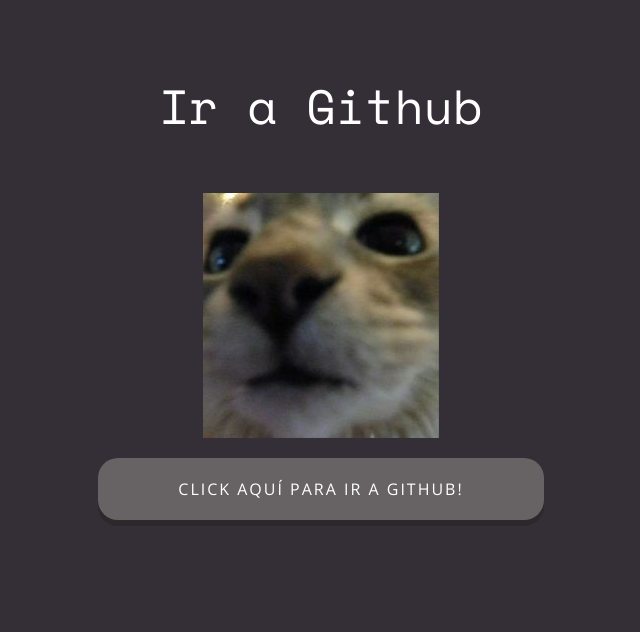
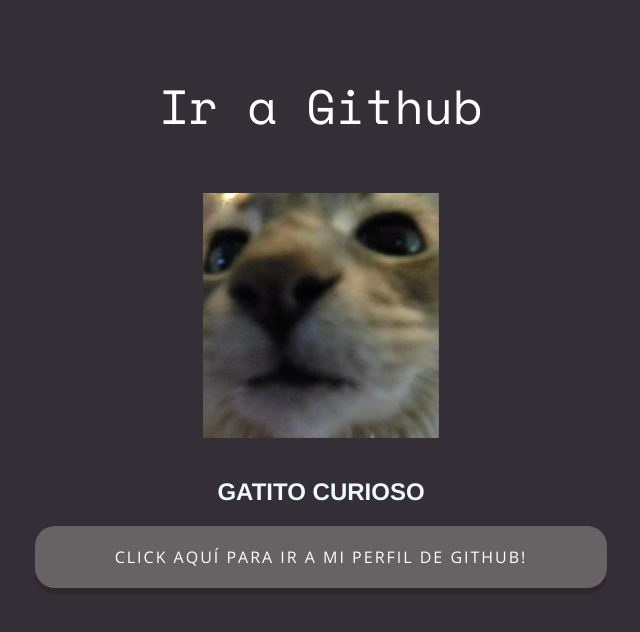
Before and after one commit to jessicamunozm/desaf-o-branching-24-01-2023, a plain HTML site: page index.html in a window 1280 px wide. Shown: the whole page, without its empty margins (319-959 px from the left). Drawn offline with nearby package versions, Linux system fonts and the light colour scheme.

Commit message:
Se modificaron links de botón a perfil de github y link de imagen

```diff
--- a/index.html
+++ b/index.html
@@ -11,11 +11,12 @@
 <body>
   <div class="container">
     <h1>Ir a Github</h1>
-    <a href="https://github.com/">
+    <a href="https://www.youtube.com/watch?v=dQw4w9WgXcQ/">
       <img src="./img/0105f0af33c4296aff03661340c236c6.jpg" alt="octocat">
     </a>
+   <h2 style="color: aliceblue; text-align: center; font-family:'Franklin Gothic Medium', 'Arial Narrow', Arial, sans-serif;"> GATITO CURIOSO</h2>
     <button type="button" class="btn">
-      <a href="https://github.com/" target="_blank">Click aquí para ir a GitHub!</a>
+      <a href="https://github.com/jessicamunozm/" target="_blank">Click aquí para ir a mi perfil de GitHub!</a>
     </button>
   </div>
 </body>
```
